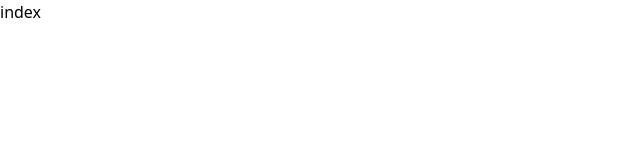
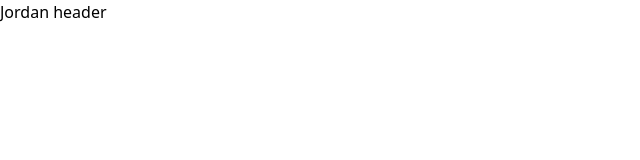
Before and after one commit to johnvincentracasa/nextjs-car-rental, a Next.js app: page /home/home-6 in a window 1280 px wide. Shown: the top 160 px of the page, without its empty margins (0-640 px from the left). Built offline with nearby package versions, Linux system fonts and the light colour scheme.

Commit message:
header-updates

```diff
--- a/components/Home/Home-6/Header.js
+++ b/components/Home/Home-6/Header.js
@@ -0,0 +1,9 @@
+import React from 'react'
+
+function Header() {
+  return (
+    <div>Jordan header</div>
+  )
+}
+
+export default Header
--- a/pages/home/home-6/index.js
+++ b/pages/home/home-6/index.js
@@ -1,8 +1,11 @@
 import React from 'react'
+import Header from '../../../components/Home/Home-6/Header'
 
 function index() {
   return (
-    <div>index</div>
+    <>
+    <Header/>
+    </>
   )
 }
 
```
